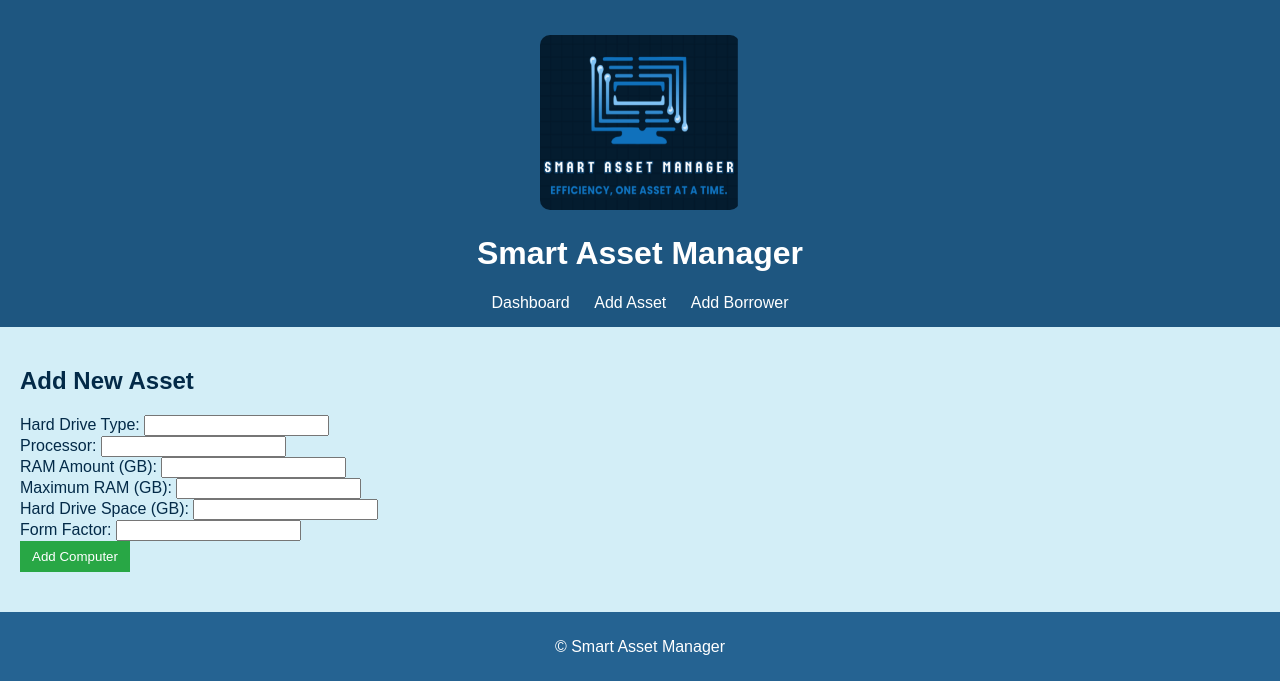
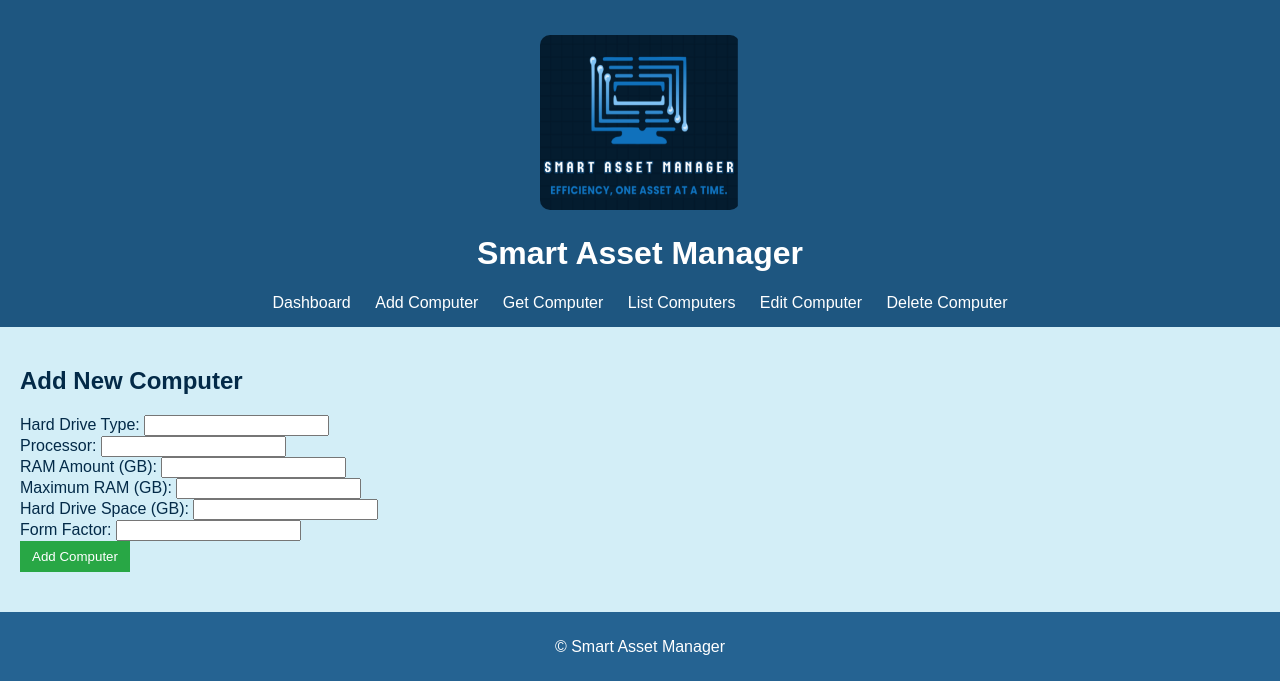
Before and after one commit to Nhlakanipho07/Smart-Asset-Manager, a Flask app: page /computer in a window 1280 px wide. Shown: the top 681 px of the page. Run offline with Flask 3, Linux system fonts and the light colour scheme.

Commit message:
Made changes

```diff
--- a/app/views.py
+++ b/app/views.py
@@ -6,7 +6,7 @@ from flask import request, jsonify, render_template, redirect
 def dashboard():
     assets = Computer.query.all()
     total_assets = len(assets)
-    total_borrowed = sum(1 for asset in assets if asset.borrower)
+    total_borrowed = sum(1 for asset in assets)
     available_assets = total_assets - total_borrowed
     return render_template(
         "dashboard.html",
@@ -15,6 +15,32 @@ def dashboard():
         total_borrowed=total_borrowed,
         available_assets=available_assets,
     )
+
+
+@app.route("/computer", methods=["GET", "POST"])
+def add_computer():
+    if request.method == "POST":
+        hard_drive_type = request.form["hard_drive_type"]
+        processor = request.form["processor"]
+        ram_amount = int(request.form["ram_amount"])
+        maximum_ram = int(request.form["maximum_ram"])
+        hard_drive_space = int(request.form["hard_drive_space"])
+        form_factor = request.form["form_factor"]
+
+        new_computer = Computer(
+            hard_drive_type=hard_drive_type,
+            processor=processor,
+            ram_amount=ram_amount,
+            maximum_ram=maximum_ram,
+            hard_drive_space=hard_drive_space,
+            form_factor=form_factor,
+        )
+
+        db.session.add(new_computer)
+        db.session.commit()
+        redirect("/")
+        return jsonify({"message": "Computer added successfully"}), 201
+    return render_template("add_computer.html")
 
 
 @app.route("/computer/<int:computer_id>", methods=["GET"])
@@ -63,32 +89,6 @@ def get_computers():
     )
 
 
-@app.route("/computer", methods=["GET", "POST"])
-def add_computer():
-    if request.method == "POST":
-        hard_drive_type = request.form["hard_drive_type"]
-        processor = request.form["processor"]
-        ram_amount = int(request.form["ram_amount"])
-        maximum_ram = int(request.form["maximum_ram"])
-        hard_drive_space = int(request.form["hard_drive_space"])
-        form_factor = request.form["form_factor"]
-
-        new_computer = Computer(
-            hard_drive_type=hard_drive_type,
-            processor=processor,
-            ram_amount=ram_amount,
-            maximum_ram=maximum_ram,
-            hard_drive_space=hard_drive_space,
-            form_factor=form_factor,
-        )
-
-        db.session.add(new_computer)
-        db.session.commit()
-        redirect("/")
-        return jsonify({"message": "Computer added successfully"}), 201
-    return render_template("add_asset.html")
-
-
 @app.route("/computer/<int:computer_id>", methods=["PUT"])
 def edit_computer(computer_id):
     data = request.get_json()
--- a/templates/add_asset.html
+++ b/templates/add_computer.html
@@ -1,6 +1,6 @@
 {% extends "base.html" %}
 {% block content %}
-<h2>Add New Asset</h2>
+<h2>Add New Computer</h2>
 <form action="/computer" method="post">
     <label for="hard_drive_type">Hard Drive Type:</label>
     <input type="text" id="hard_drive_type" name="hard_drive_type" required><br>
--- a/templates/base.html
+++ b/templates/base.html
@@ -4,7 +4,8 @@
         <meta charset="UTF-8">
         <meta name="viewport" content="width=device-width, initial-scale=1.0">
         <title>Smart Asset Manager</title>
-        <link rel="icon" href="{{ url_for('static', filename='SAM logo.png') }}" type="image/x-icon">
+        <link rel="icon" href="{{ url_for('static', filename='SAM logo.png') }}"
+        type="image/x-icon">
         <link rel="stylesheet" href="{{ url_for('static', filename='styles.css') }}">
     </head>
 
@@ -14,8 +15,11 @@
         <h1>Smart Asset Manager</h1>
         <nav>
             <a href="/">Dashboard</a>
-            <a href="/add_asset">Add Asset</a>
-            <a href="/add_borrower">Add Borrower</a>
+            <a href="/computer">Add Computer</a>
+            <a href="/computer/<int:computer_id>">Get Computer</a>
+            <a href="/computers">List Computers</a>
+            <a href="/computer/<int:computer_id>">Edit Computer</a>
+            <a href="/computer/<int:computer_id>">Delete Computer</a>
         </nav>
     </header>
     <main>
```
Also changed, not shown: templates/index.html (deleted, +0 -9 lines), templates/test.html (deleted, +0 -9 lines).
